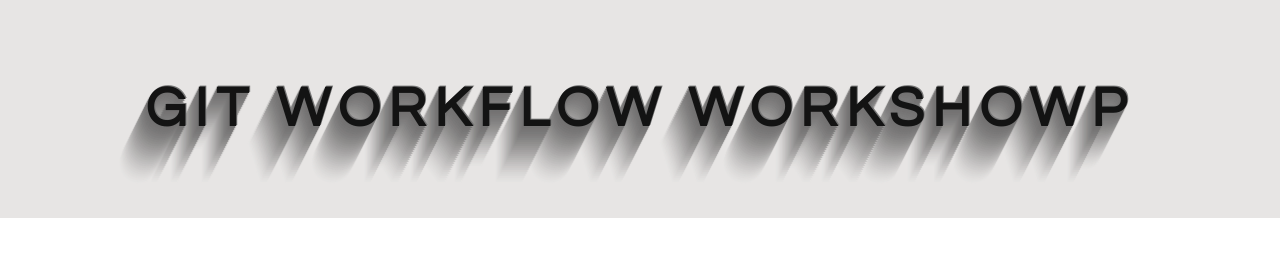
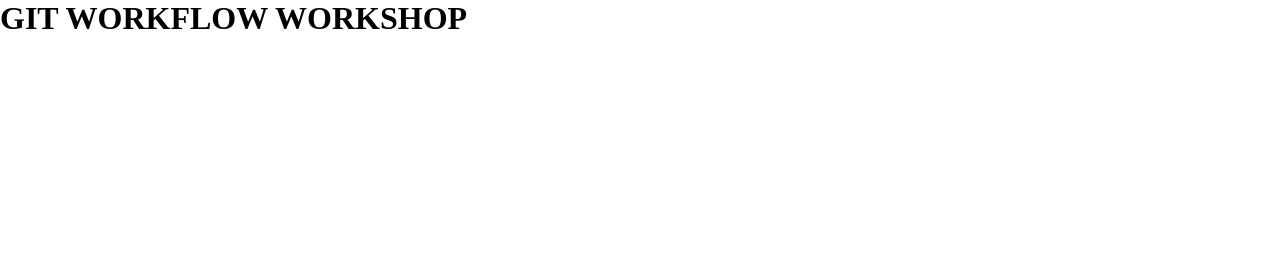
Before and after one commit to GSG-G9/git-iman-khamis, a plain HTML site: page index.html in a window 1280 px wide. Drawn offline with Linux system fonts and the light colour scheme.

Commit message:
Revert "Update class heading"

```diff
--- a/index.html
+++ b/index.html
@@ -8,6 +8,6 @@
   </head>
 
   <body>
-    <h1 class="page-heading">GIT WORKFLOW WORKSHOWP</h1>
+    <h1 class="some-heading">GIT WORKFLOW WORKSHOP</h1>
   </body>
 </html>
```
